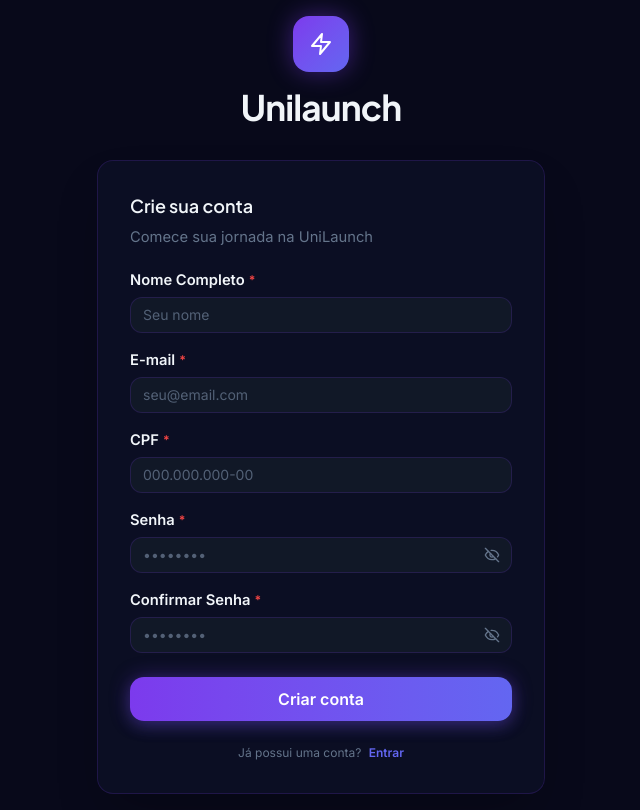
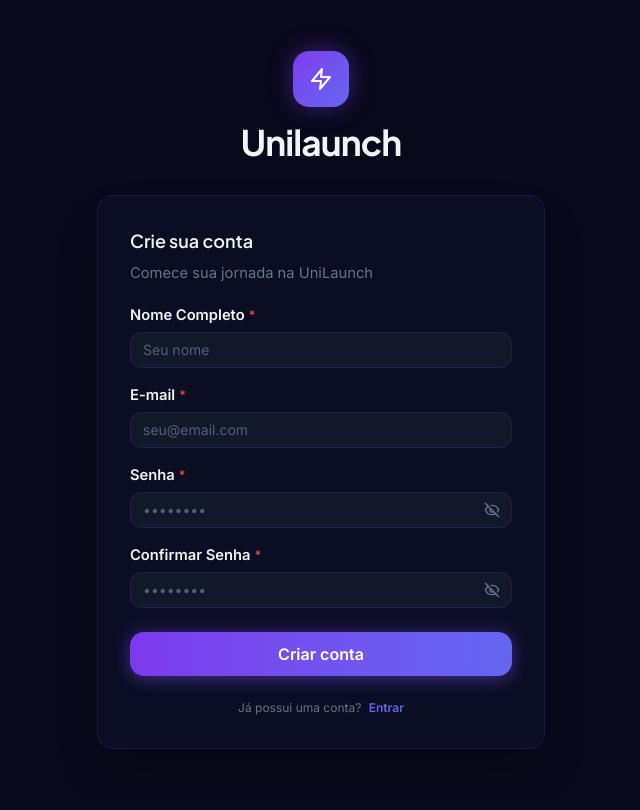
Before and after one commit to unilaunch-jacarei/platform, a SvelteKit app in the folder frontend/: page /cadastro in a window 1280 px wide. Shown: the whole page, without its empty margins (319-959 px from the left). Built offline with nearby package versions, Linux system fonts and the light colour scheme; no server answers.

Commit message:
fix(cadastro): valida confirmação de senha no servidor
- rejeita senhas divergentes antes de chamar o backend
- associa a mensagem ao campo de confirmação
- remove o CPF obrigatório que não fazia parte do contrato da API

```diff
--- a/frontend/src/lib/components/organisms/RegisterForm/RegisterForm.svelte
+++ b/frontend/src/lib/components/organisms/RegisterForm/RegisterForm.svelte
@@ -47,16 +47,6 @@
     />
 
     <FormField
-      id="cpf"
-      name="cpf"
-      label="CPF"
-      type="text"
-      placeholder="000.000.000-00"
-      value={form?.cpf ?? ""}
-      required
-    />
-
-    <FormField
       id="password"
       name="password"
       label="Senha"
@@ -64,6 +54,7 @@
       placeholder="••••••••"
       autocomplete="new-password"
       minlength={8}
+      error={form?.errors?.passwordConfirmation}
       required
     />
 
--- a/frontend/src/routes/cadastro/+page.server.ts
+++ b/frontend/src/routes/cadastro/+page.server.ts
@@ -10,12 +10,16 @@ export const actions: Actions = {
 		const nome = String(form.get('nome') ?? '').trim();
 		const email = String(form.get('email') ?? '').trim();
 		const password = String(form.get('password') ?? '');
+		const passwordConfirmation = String(form.get('passwordConfirmation') ?? '');
 
-		if (!nome || !email || !password) {
+		if (!nome || !email || !password || !passwordConfirmation) {
 			return fail(400, {
 				error: 'Preencha todos os campos.',
 				nome,
-				email
+				email,
+				errors: {
+					passwordConfirmation: !passwordConfirmation ? 'Confirme sua senha.' : undefined
+				}
 			});
 		}
 
@@ -24,6 +28,15 @@ export const actions: Actions = {
 				error: 'A senha deve possuir pelo menos 8 caracteres.',
 				nome,
 				email
+			});
+		}
+
+		if (password !== passwordConfirmation) {
+			return fail(400, {
+				error: 'Revise os dados informados.',
+				nome,
+				email,
+				errors: { passwordConfirmation: 'As senhas não conferem.' }
 			});
 		}
 
```
